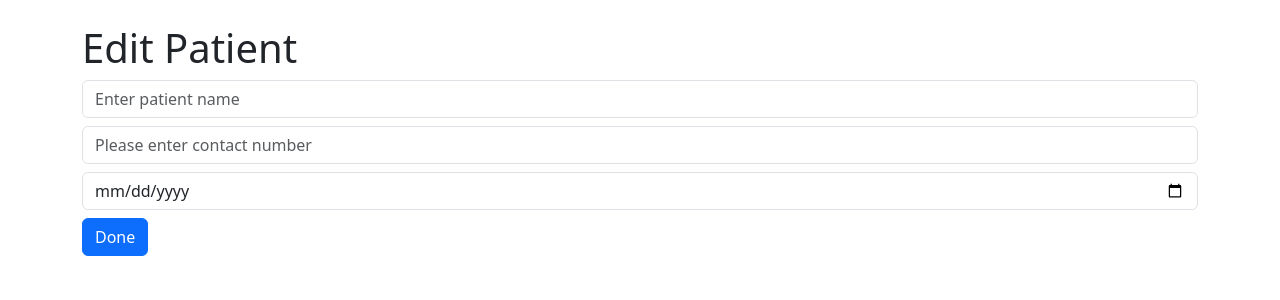
After one commit to anbesh-ai/MedTech, a Flask app: template templates/edit_patient.html in a window 1280 px wide. The commit adds this page. Shown: the top 300 px of the page. Run offline with Flask 3, Linux system fonts and the light colour scheme; the template is opened without the code that fills it, so the values that code supplies are empty.

Commit message:
Added Editing file

```diff
--- a/app.py
+++ b/app.py
@@ -6,6 +6,8 @@ from datetime import datetime
 
 app = Flask(__name__)
 
+#Database
+
 app.config['SQLALCHEMY_DATABASE_URI'] = 'sqlite:///patients.db'
 db= SQLAlchemy( app )
 
@@ -13,43 +15,75 @@ class patient(db.Model):
     id = db.Column(db.Integer, primary_key=True)
     name = db.Column(db.String(100), nullable=False)
     phone_number = db.Column(db.String(20), nullable=False)
-    appointment_date = db.Column(db.DateTime(100), nullable=False)
+    appointment_date = db.Column(db.DateTime, nullable=False)
     confirmed = db.Column(db.Boolean, default=False)
+
 
 with app.app_context( ):
         db.create_all( )
 
+#Home
 @app.route('/')
 def home():
     return "It works"
 
+#About
 @app.route('/about')
 def about():
     return render_template('about.html')
 
+#Patients
 @app.route('/patients')
 def show_patients( ):
     patients = patient.query.all( )
     return render_template('patients.html', patients=patients)
 
-
+#Add patient
 @app.route('/add' , methods=['GET', 'POST'])
 def add_patient():
-    if request.merhod == 'POST' :
-         name = request.form.get('name')
+    if request.method == 'POST' :
+         name = request.form.get('name')                              # there should be a variable that holds value and POST on db variable
          phone = request.form.get('phone_number')
-         appt_date = request.form.get('appointment_date')
+         appt_date = request.form.get('appointment_date')   #new variable= line 18 db variable (for name, no.too)
 
-         new_patient = patient(
-              name=name,
+         new_patient = patient(         #called a new_patient variable which stores the entred data and assign data in db variables
+              name=name,                  #db variable= current data holder variable
               phone_number=phone,
-              appointment_date=datetime.strp(appt_date, '%Y-%m-%d')
+              appointment_date=datetime.strptime(appt_date, '%Y-%m-%d')   #vice versa line 46
          )
          db.session.add(new_patient)
          db.session.commit()
          return redirect(url_for('show_patients'))
     return render_template('add_patient.html')
 
+#Mark as Confirmed
+@app.route('/confirm/<int:id>')
+def confirm_patient(id):
+     p= patient.query.get_or_404(id)
+     p.confirmed =True
+     db.session.commit( )
+     return redirect(url_for('show_patients'))
+
+#Edit
+@app.route('/edit/<int:id>', methods=['GET', 'POST' ])
+def edit_patient(id):
+     p = patient.query.get_or_404(id)
+     if request.method == 'POST':
+          p.name = request.form.get('name')
+          p.phone_number = request.form.get('phone_number')
+          p.appointment_date = datetime.strptime(request.form.get('appointment_date'), '%Y-%m-%d')
+          db.session.commit( )
+          return redirect(url_for('show_patients'))
+     return render_template('edit_patient.html', patient=p)
+
+#Delete
+@app.route('/delete/<int:id>', methods=['POST'])
+def delete_patient(id):
+     p = patient.query.get_or_404(id)
+     db.session.delete(p)
+     db.session.commit( )
+     return redirect(url_for('show_patients'))
+
 
 
 if __name__ == '__main__':
--- a/templates/add_patient.html
+++ b/templates/add_patient.html
@@ -3,7 +3,7 @@
 <h1>Add Patient</h1>
 
 <form method="POST">
-        <input type="text" name="name" placeholder="Enter your name" class="form-control mb-2" required>
+        <input type="text" name="name" placeholder="Enter patient name" class="form-control mb-2" required>
         <input type="text" name="phone_number" placeholder="Please enter contact number" class="form-control mb-2" required>
         <input type="date" name="appointment_date" class="form-control mb-2" required>
         <button class="btn btn-primary">Add</button>
--- /dev/null
+++ b/templates/edit_patient.html
@@ -0,0 +1,13 @@
+{% extends "base.html" %}
+{%block content%}
+<h1>Edit Patient</h1>
+
+<form method="POST">
+        <input type="text" name="name" value="{{ patient.name }}" placeholder="Enter patient name" class="form-control mb-2" required>
+        <input type="text" name="phone_number"  value="{{ patient.phone_number }}" placeholder="Please enter contact number" class="form-control mb-2" required>
+        <input type="date" name="appointment_date"  value="{{ patient.appointment_date }}" class="form-control mb-2" required>
+        <button class="btn btn-primary">Done</button>
+
+</form>
+
+{%endblock%}
```
Also changed, not shown: templates/patients.html (+17 -3 lines).
